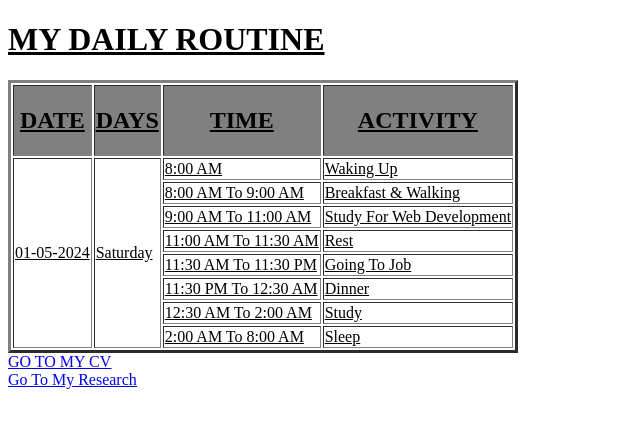
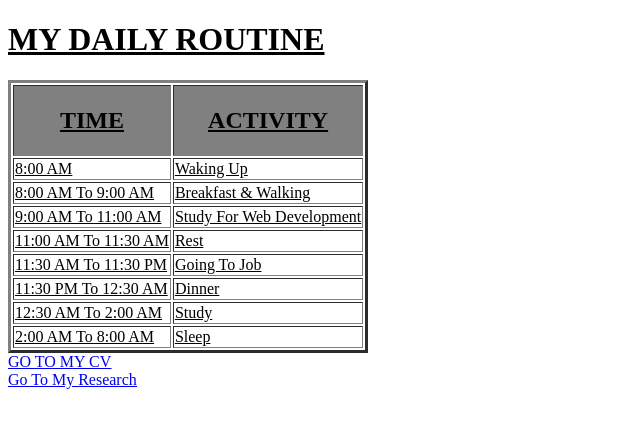
Before and after one commit to alisheikh3832/Website-work, a plain HTML site: page Index2.html in a window 1280 px wide. Shown: the whole page, without its empty margins (0-640 px from the left). Drawn offline with Linux system fonts and the light colour scheme.

Commit message:
Add files via upload

```diff
--- a/Index2.html
+++ b/Index2.html
@@ -10,14 +10,10 @@
 
         <table border="3">
             <tr>
-            <th bgcolor="grey"><h2>DATE</h2></th>
-            <th bgcolor="grey"><h2>DAYS</h2></th>
             <th bgcolor="grey"><h2>TIME</h2></th>
             <th bgcolor="grey"><h2>ACTIVITY</h2></th>
         </tr>
         <tr>
-        <td rowspan="10">01-05-2024</td>
-        <td rowspan="10">Saturday</td>
         <td>8:00 AM</td>
         <td>Waking Up</td>
         </tr>
```
